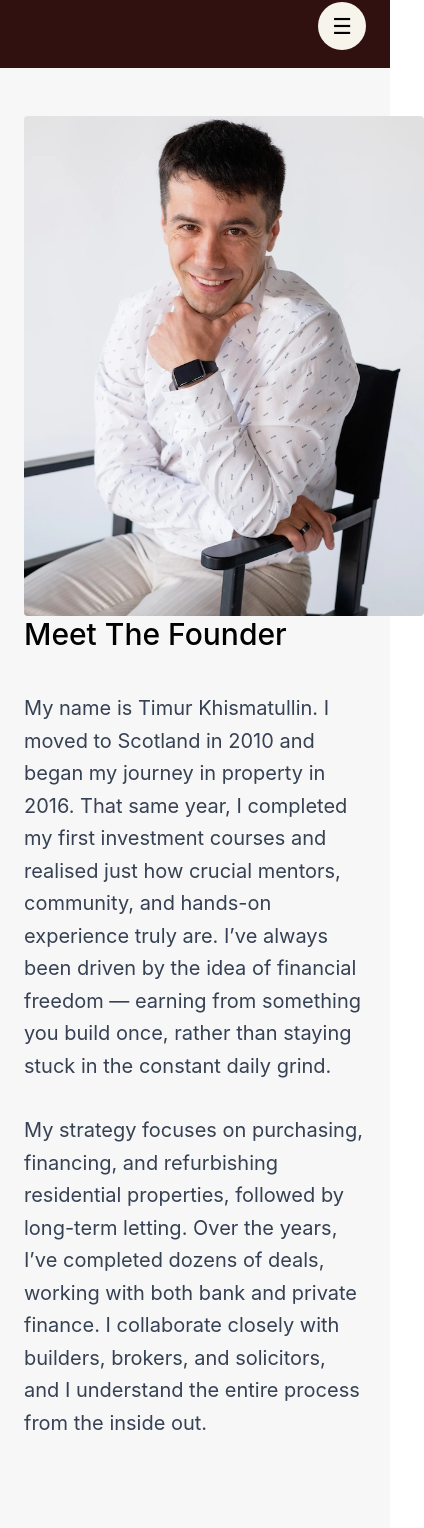
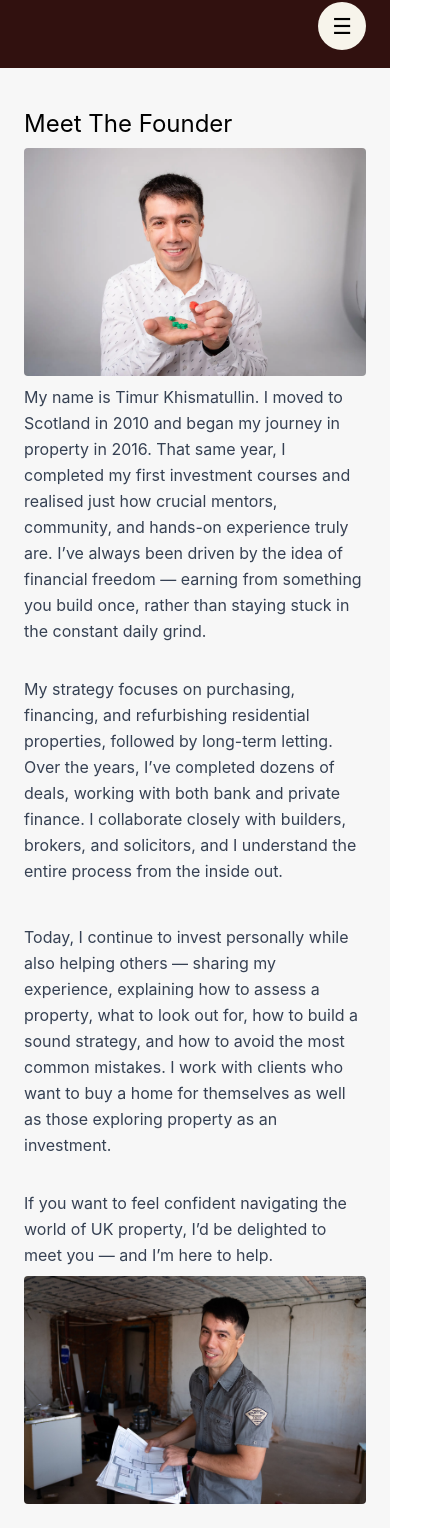
Before and after one commit to vladmytko/homesforsapience, a React (Vite) app: page /about in a window 390 px wide. Shown: the part 16-1544 px from the top of the page, 424 px wide, since content can reach past the window. Built offline with nearby package versions, Linux system fonts and the light colour scheme.

Commit message:
About page is adjusted for mobile/table screen

```diff
--- a/src/assets/assets_manager.js
+++ b/src/assets/assets_manager.js
@@ -8,6 +8,8 @@ import tick from "./tick.png";
 import services from "./services.webp";
 import case_studies_hero from "./case_studies_hero.webp";
 import consultation_image from './consultation.webp'
+import about_image1 from './about_image1.webp'
+import about_image2 from './about_image2.webp'
 
 // Case Studies Grid Images
 import drybridgeImage from '../assets/case_studies_images/home_page_case_stydies_images/drybridge.jpeg'
@@ -71,6 +73,8 @@ export const assets_manager = {
   services,
   case_studies_hero,
   consultation_image,
+  about_image1,
+  about_image2,
 
   // Case Studies Grid Images
   drybridgeImage,
--- a/src/pages/About.jsx
+++ b/src/pages/About.jsx
@@ -6,20 +6,23 @@ import Button from "../components/ReusableComponents/Button";
 
 const About = () => {
   return (
-    <section >
+    <section>
       <Navbar />
       {/** px = horizontal (left + right) */}
       {/** py = vertical (top + bottom) */}
 
       <div className="bg-(--color-bg-gray) w-full">
-        <div className="lg:max-w-7xl mx-auto py-12 sm:py-20 px-6 lg:px-8">
+        <div className="lg:max-w-7xl mx-auto py-10 px-6 lg:px-8">
+          <h2 className="text-(--color-text-dark) text-2xl sm:text-4xl lg:text-5xl mb-2 sm:mb-10">
+            Meet The Founder
+          </h2>
           <div className="justify-center">
             <div className="flex flex-col lg:flex-row lg:gap-10">
               {/** Right Side - Image */}
               <div className=" order-1 lg:order-2">
-                <div className="relative h-auto w-100 lg:w-112.5 rounded">
+                <div className="relative h-auto w-auto max-w-140 rounded mb-2 sm:mb-0 sm:mt-5">
                   <img
-                    src={assets_manager.home_founder}
+                    src={assets_manager.about_image1}
                     alt="Founder"
                     className="w-full h-full rounded"
                   />
@@ -28,10 +31,7 @@ const About = () => {
 
               {/* Left SIDE - Text */}
 
-              <div className="lg:w-1/2 order-2 lg:order-1 flex flex-col text-xl">
-                <h2 className="text-(--color-text-dark) text-3xl sm:text-4xl lg:text-5xl font-medium mb-10">
-                  Meet The Founder
-                </h2>
+              <div className="lg:w-1/2 order-2 lg:order-1 flex flex-col text-base sm:text-xl">
                 <div className="space-y-4 text-gray-700 flex flex-col flex-1 gap-4">
                   <p className="leading-relaxed">
                     My name is Timur Khismatullin. I moved to Scotland in 2010
@@ -57,14 +57,14 @@ const About = () => {
           </div>
         </div>
 
-        <div className="lg:max-w-7xl mx-auto py-12 sm:py-20 px-6 lg:px-8">
+        <div className="lg:max-w-7xl mx-auto px-6 lg:px-8">
           <div className="justify-center">
-            <div className="flex flex-col lg:flex-row lg:gap-10">
+            <div className="flex flex-col lg:flex-row lg:gap-10 sm:py-10">
               {/** Left Side - Image */}
               <div className=" order-2 lg:order-1">
-                <div className="relative h-auto w-100 lg:w-112.5 rounded">
+                <div className="relative h-auto w-auto max-w-140 rounded mt-2 sm:mt-0">
                   <img
-                    src={assets_manager.home_founder}
+                    src={assets_manager.about_image2}
                     alt="Founder"
                     className="w-full h-full rounded"
                   />
@@ -73,8 +73,8 @@ const About = () => {
 
               {/* RIGHT SIDE - Text */}
 
-              <div className="lg:w-1/2 order1 lg:order-2 flex flex-col text-xl">
-                <div className="space-y-4 text-gray-700 flex flex-col flex-1 gap-4 mt-20">
+              <div className="lg:w-1/2 order1 lg:order-2 flex flex-col text-base sm:text-xl">
+                <div className="space-y-4 text-gray-700 flex flex-col flex-1 gap-4">
                   <p className="leading-relaxed">
                     Today, I continue to invest personally while also helping
                     others — sharing my experience, explaining how to assess a
@@ -89,12 +89,11 @@ const About = () => {
                     property, I’d be delighted to meet you — and I’m here to
                     help.
                   </p>
-
-                  <div className="mt-auto mb-5">
-                    <Button title="Book Free Call" link={"/about"} />
-                  </div>
                 </div>
               </div>
+            </div>
+            <div className="py-10">
+              <Button title="Book Free Call" link={"/consultation#free-call"} />
             </div>
           </div>
         </div>
```
Also changed, not shown: src/assets/about_image1.webp (renamed from src/assets/consultation_image.webp), src/assets/about_image2.webp (added).
